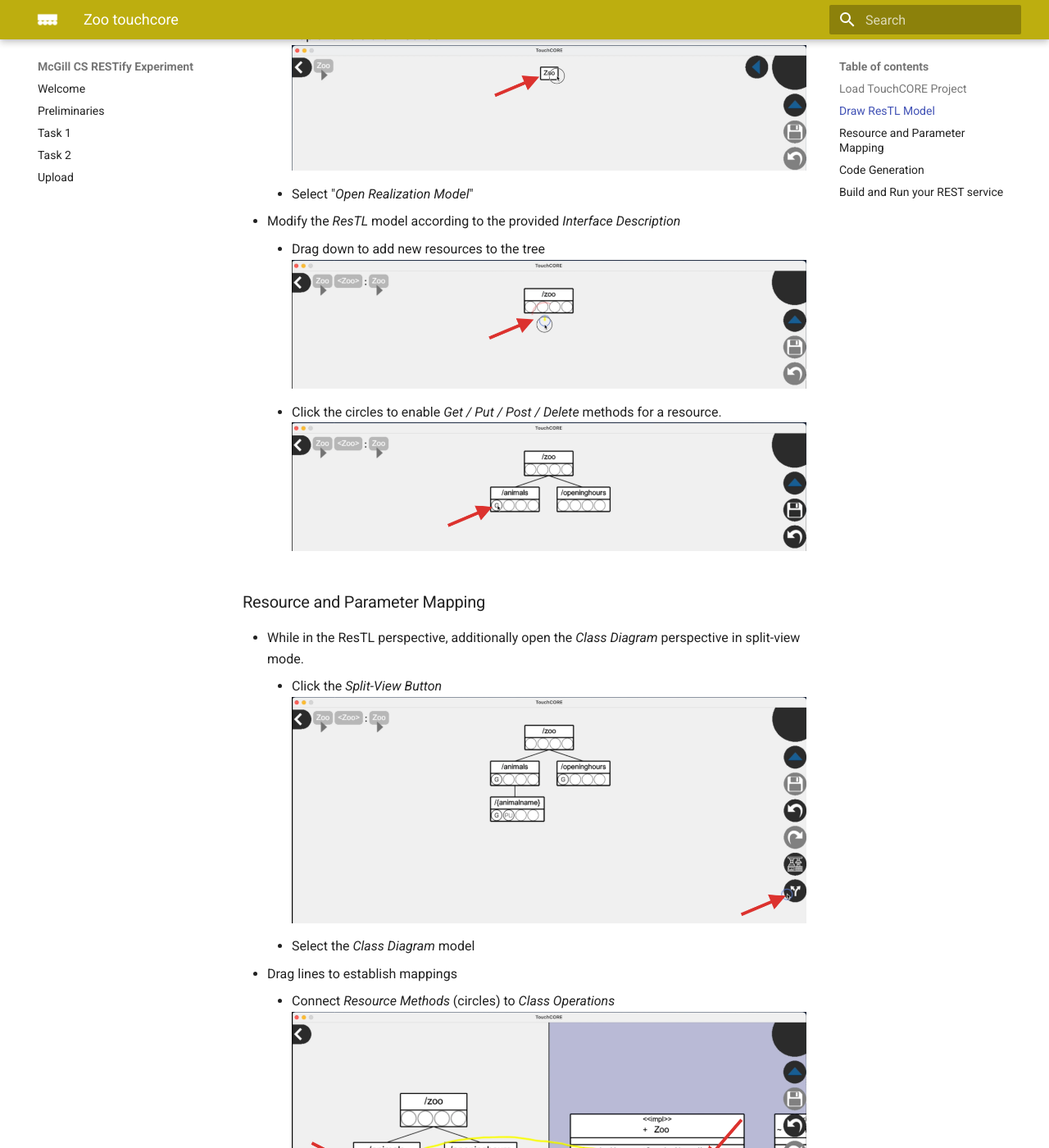
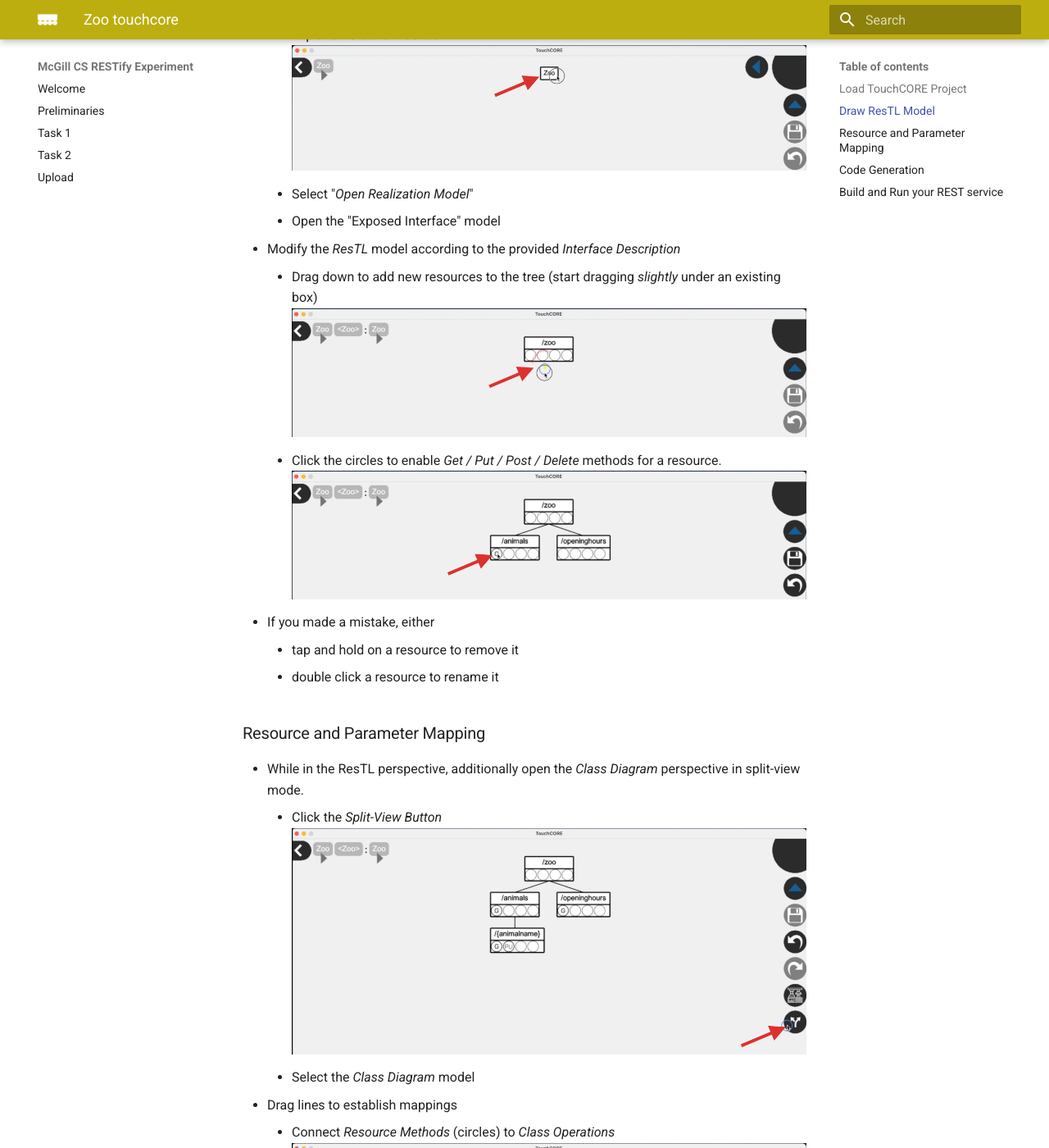
Before and after one commit to m5c/RestifyParticipantInstructions, an MkDocs documentation site: the page built from docs/zoo-touchcore.md, in a window 1280 px wide and 1400 px high, scrolled down 1371 px. Shown: the whole window at 82% size. Built offline with MkDocs 1.6.1 and Material for MkDocs 9.7.7, drawn with Linux system fonts in a browser that asks for light colours; some of the changed text lies outside the part shown.

```diff
--- a/docs/zoo-touchcore.md
+++ b/docs/zoo-touchcore.md
@@ -26,11 +26,15 @@ I will use the previously shown [Zoo REST interface description](interface-zoo.t
     * Tap and hold the "Zoo" box
 ![openmodel](captures/touchcoreui/openmodel.png)
     * Select "*Open Realization Model*"
+    * Open the "Exposed Interface" model
  * Modify the *ResTL* model according to the provided *Interface Description*
-    * Drag down to add new resources to the tree
+    * Drag down to add new resources to the tree (start dragging *slightly* under an existing box)
 ![addresource](captures/touchcoreui/addresource.png)
     * Click the circles to enable *Get / Put / Post / Delete* methods for a resource.
 ![addmethod](captures/touchcoreui/addmethod.png)
+ * If you made a mistake, either
+    * tap and hold on a resource to remove it
+    * double click a resource to rename it
 
 ### Resource and Parameter Mapping
 
@@ -41,7 +45,10 @@ I will use the previously shown [Zoo REST interface description](interface-zoo.t
  * Drag lines to establish mappings
     * Connect *Resource Methods* (circles) to *Class Operations*
 ![map](captures/touchcoreui/map.png)
-    * Connect *Dynamic Resources* (boxes) to *Operation Parameters*
+    * Connect *Dynamic Resources* (text in boxes) to *Operation Parameters*
+![parammap](captures/touchcoreui/parammap.png)
+
+ > **Heads-up**: A correctly mapped model showcases lines of both colours, *blue* and *green*! If you only see one colour you may have forgotten parameter mappings.
 
 ### Code Generation
 
```
Also changed, not shown: other parts of docs/zoo-touchcore.md (+1 -1 lines), docs/task1.md (+9 -2 lines), docs/task2.md (+11 -4 lines), docs/upload.md (+3 -1 lines), docs/captures/touchcoreui/parammap.png (added).
